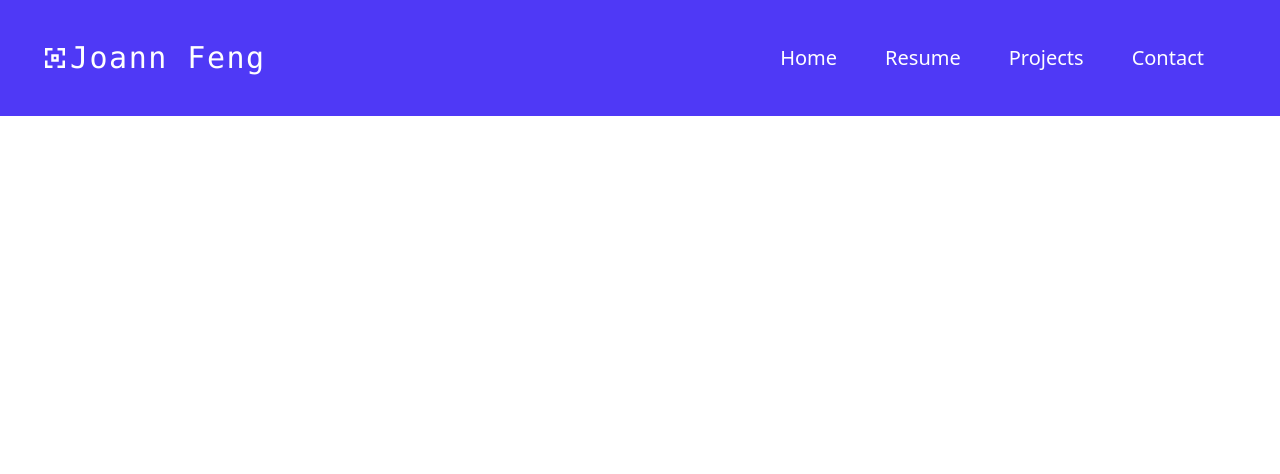
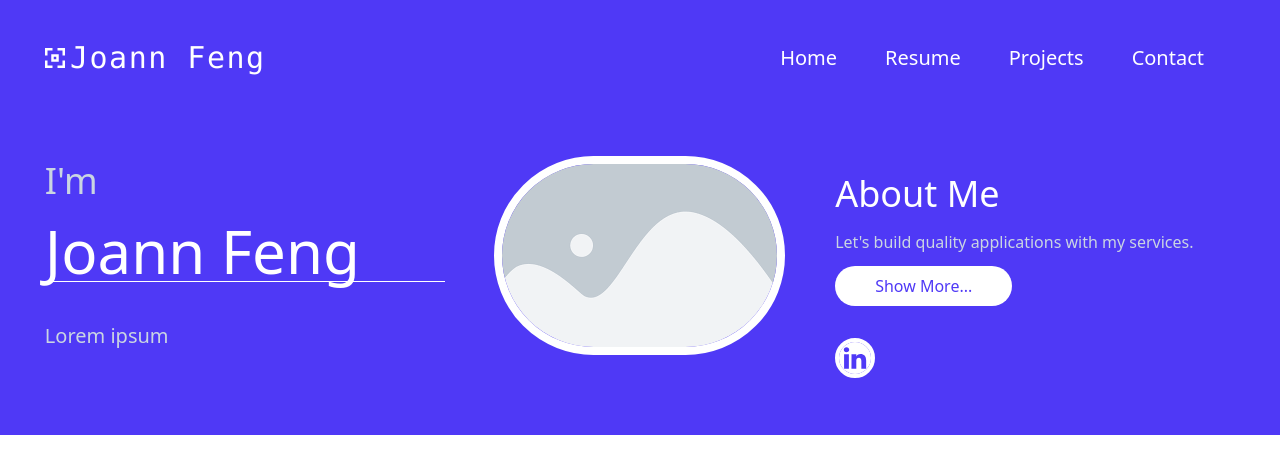
Before and after one commit to joannfeng/joannfeng.github.io, a React (Vite) app in the folder portfolio/: page / in a window 1280 px wide. Shown: the top 474 px of the page. Built offline with nearby package versions, Linux system fonts and the light colour scheme.

Commit message:
add hero section

```diff
--- /dev/null
+++ b/portfolio/src/components/hero.jsx
@@ -0,0 +1,37 @@
+import {BsLinkedin} from 'react-icons/bs';
+import HeroPic from "../assets/placeholder.png";
+
+const hero = () => {
+    return (
+        <section className='flex justify-around items-center p-10 space-x-10 md:flex-row flex-col space-y-10 text-white'>
+            <div className='md:w-1/3 w-fit'>
+                <p className='text-4xl mb-5 text-slate-300'>I'm</p>
+                <h1 className='text-6xl'>Joann Feng</h1>
+                <hr/>
+                <p className='mt-10 text-xl text-slate-300 font-sans'>
+                    Lorem ipsum
+                </p>
+            </div>
+            <div className='md:w-1/3 items-center md:w-fit'>
+                <img src={HeroPic} alt="placeholder image" width={250} height={250}
+                className='rounded-full w-full border-8 border-white'/>
+            </div>
+            <div className='md:w-1/3 w-fit'>
+                <p className='text-4xl mb-4'>
+                    About Me
+                </p>
+                <p className='text-slate-300'>
+                    Let's build quality applications with my services.
+                </p>
+                <button className='bg-white text-indigo-600 px-10 py-2 my-3 rounded-full hover:bg-indigo-8 hover:text-white'>
+                    Show More...
+                </button>
+                <div className='flex mt-5 space-x-4 cursor-pointer'>
+                    <BsLinkedin size={40} className='border-4 hover:border-indigo-800 rounded-full'/>
+                </div>
+            </div>
+        </section>
+    )
+}
+
+export default hero
--- a/portfolio/src/components/main.jsx
+++ b/portfolio/src/components/main.jsx
@@ -1,9 +1,11 @@
 import Navbar from "./navbar"
+import Hero from "./hero"
 
 const main = () => {
     return (
         <div className="bg-indigo-600">
             <Navbar/>
+            <Hero/>
         </div>
     )
 }
```
Also changed, not shown: 1 other file (tests, documents, lock files or other folders).
